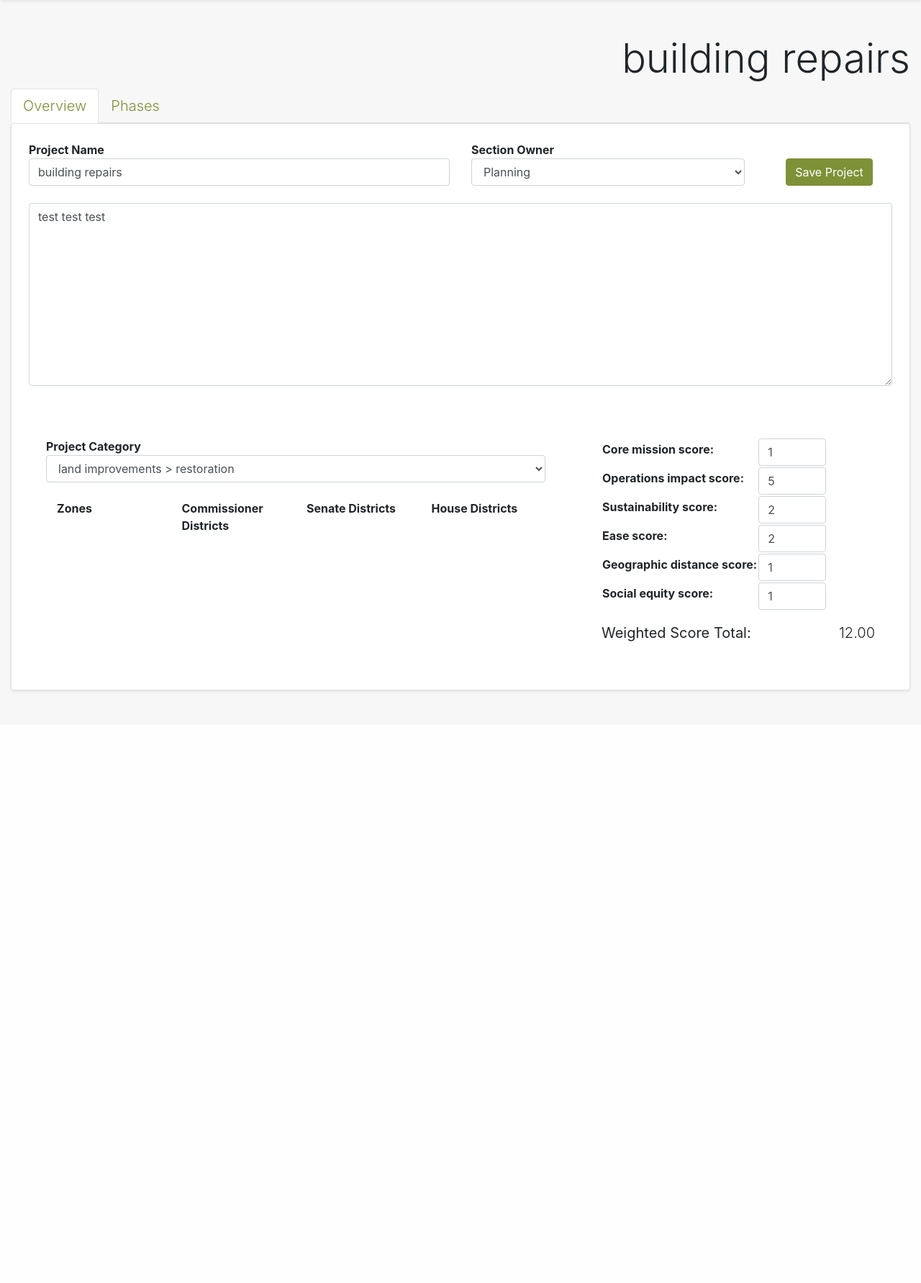
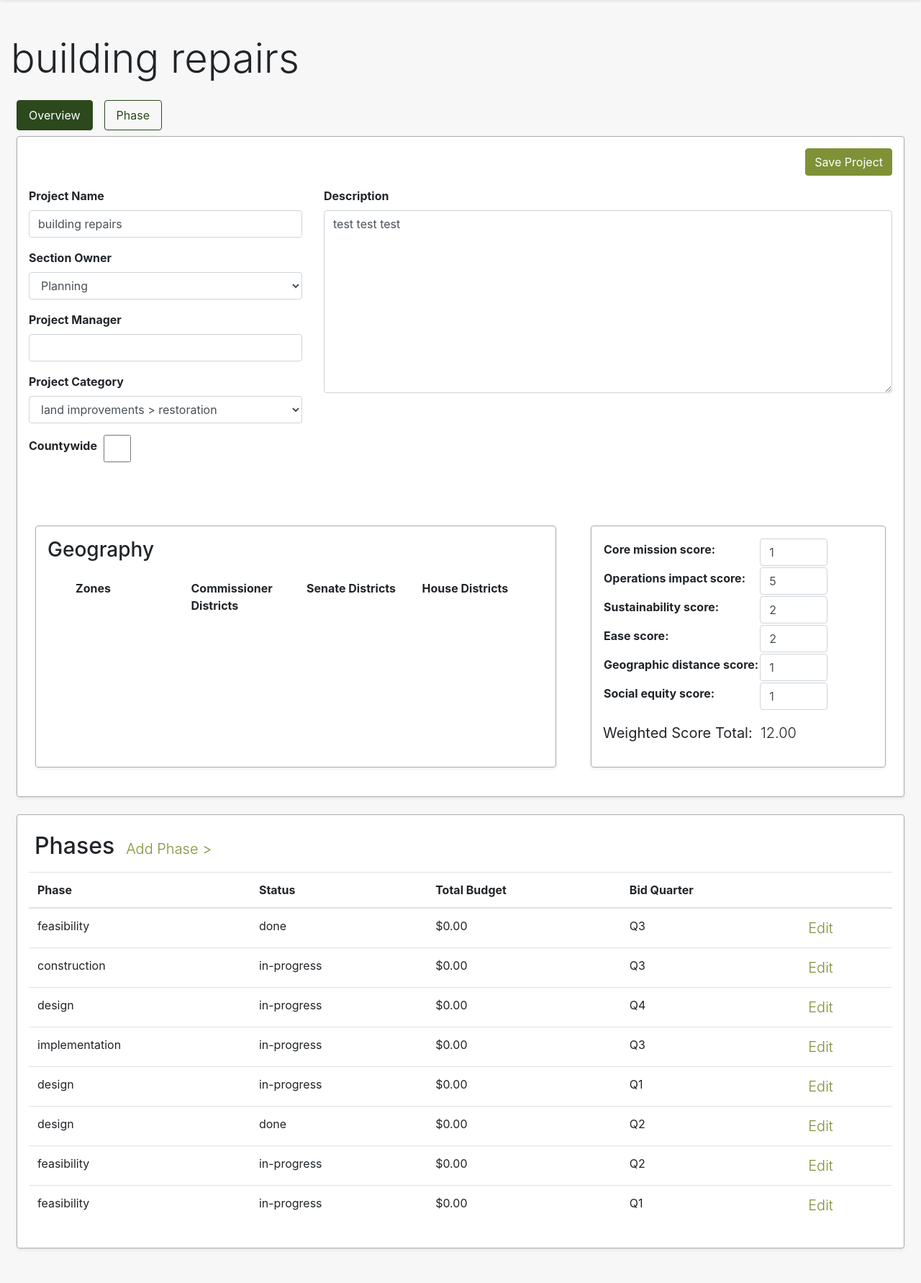
Before and after one commit to fpdcc/ccfp-asset-dashboard, a Django app: page /projects/2/ in a window 1280 px wide. Shown: the part 103-1885 px from the top of the page at 72% size. Before the commit the page ends 1065 px from the top, so only its background shows below. Run offline with Django 3.2, Linux system fonts and the light colour scheme; a user stored in the database is signed in; data comes from the database, SQL or seed files in the repository; data that the repository does not hold is empty; parts of the project's set-up code (start-up, migrations or seed data) failed here and were passed over; some libraries are stand-ins or nearby versions.

Commit message:
Project detail improvements (#161)
* save project form tweaks

* add new attributes to project model; update form; add phase list view to project overview page

* remove phase list view and template

* appease flake8

* navTab -> buttons

* consistent margins

```diff
--- a/asset_dashboard/forms.py
+++ b/asset_dashboard/forms.py
@@ -1,5 +1,5 @@
 from datetime import datetime
-from django.forms import ModelForm, TextInput, ChoiceField
+from django.forms import ModelForm, TextInput, ChoiceField, BooleanField
 from .models import Project, FundingStream, ProjectScore, ProjectCategory, Phase
 
 
@@ -13,7 +13,6 @@ class StyledFormMixin(object):
 
         for field_name, field in self.fields.items():
             field.widget.attrs['class'] = 'form-control'
-            field.widget.attrs['required'] = True
 
 
 class ProjectForm(StyledFormMixin, ModelForm):
@@ -22,10 +21,14 @@ class ProjectForm(StyledFormMixin, ModelForm):
         fields = ['name',
                   'description',
                   'section_owner',
-                  'category']
+                  'project_manager',
+                  'category',
+                  'countywide']
         widgets = {
             'name': TextInput(),
         }
+
+    countywide = BooleanField(initial=False, required=False, label='countywide')
 
 
 class ProjectScoreForm(StyledFormMixin, ModelForm):
--- a/asset_dashboard/models.py
+++ b/asset_dashboard/models.py
@@ -119,6 +119,10 @@ class Project(models.Model):
     senate_districts = models.ManyToManyField('SenateDistrict', blank=True)
     commissioner_districts = models.ManyToManyField('CommissionerDistrict', blank=True)
     zones = models.ManyToManyField('Zone', blank=True)
+
+    project_manager = models.CharField(max_length=100, null=True, blank=True)
+
+    countywide = models.BooleanField(default=False)
 
     def __str__(self):
         return self.name or ''
--- a/asset_dashboard/templates/asset_dashboard/partials/forms/add_project_modal_form.html
+++ b/asset_dashboard/templates/asset_dashboard/partials/forms/add_project_modal_form.html
@@ -33,6 +33,11 @@
               {{ form.category }}
             </div>
 
+            <div class="form-group">
+              <label class="form-label" for="id_project_manager">Project Manager</label>
+              {{ form.project_manager }}
+            </div>
+
             <div class="d-flex justify-content-end">
               <input type="submit" value="Add Project" class="btn btn-info">
             </div>
--- a/asset_dashboard/templates/asset_dashboard/partials/forms/edit_project_form.html
+++ b/asset_dashboard/templates/asset_dashboard/partials/forms/edit_project_form.html
@@ -2,33 +2,48 @@
     {% csrf_token %}
 
     {{ form.errors }}
-    <div class="row mb-4">
-        <div class="col-lg-6 col-md-12">
-            <strong>Project Name</strong>
+    <div>
+      <div class="text-right">
+          <input type="submit" value="Save Project" class="btn btn-info">
+      </div>
+    </div>
+
+    <div class="row">
+      <div class="col-4">
+        <div class="my-3">
+            <label for="Project Name"><strong>Project Name</strong></label>
             {{ form.name }}
         </div>
 
-        <div class="col-lg-4 col-md-12">
-            <strong>Section Owner</strong>
+        <div class="my-3">
+            <label for="Section Owner"><strong>Section Owner</strong></label>
             {{ form.section_owner }}
         </div>
 
-        <div class="col-lg-2 col-md-12 d-flex justify-content-center align-items-end">
-            <input type="submit" value="Save Project" class="btn btn-info">
+        <div class="my-3">
+            <label for="Project Manager"><strong>Project Manager</strong></label>
+            {{ form.project_manager }}
         </div>
-    </div>
-    <div class="row">
-        <div class="col">
-            {{ form.description }}
+
+        <div class="my-3">
+            <label for="Project Category"><strong>Project Category</strong></label>
+            {{ form.category }}
         </div>
+
+        <div class="my-3 d-flex align-items-center">
+          <label class="pr-2"><strong>Countywide</strong></label>
+          {{ form.countywide }}
+        </div>
+      </div>
+      <div class="col-8 my-3">
+        <label for="Project Description"><strong>Description</strong></label>
+        {{ form.description }}
+      </div>
     </div>
 
     <div class="row mt-5">
-        <div class="col">
-            <div class="row m-4">
-                <strong>Project Category</strong>
-                {{ form.category }}
-            </div>
+        <div class="col border border-secondary rounded shadow-sm p-3 m-4">
+            <h3>Geography</h3>
 
             <div class="row m-4">
                 <div class="col">
@@ -75,14 +90,14 @@
             </div>
         </div>
 
-        <div class="col-4 m-4">
+        <div class="col-4 border border-secondary rounded shadow-sm p-3 m-4">
             <table class="mb-3">
                 {{ score_form }}
             </table>
 
-            <div class="d-flex justify-content-between lead">
-                <strong>Weighted Score Total:</strong>
-                <p class="text-center">{{ total_score|floatformat:2 }}</p>
+            <div class="d-flex lead">
+                <strong>Weighted Score Total: &nbsp;</strong>
+                <p>{{ total_score|floatformat:2 }}</p>
             </div>
         </div>
     </div>
--- a/asset_dashboard/templates/asset_dashboard/project_phases_list.html
+++ b/asset_dashboard/templates/asset_dashboard/partials/phase_table.html
@@ -1,11 +1,7 @@
-{% extends "asset_dashboard/partials/project_base.html" %}
 {% load humanize %}
 
-{% block project %}
+{% block phase_table %}
   <div>
-    <div class="text-right mb-4">
-      <a href="{% url 'create-phase' pk=project.id %}" class="lead text-info">Add Phase ></a>
-    </div>
     <table class="table table-hover table-border py-4">
       <thead>
         <tr>
@@ -17,7 +13,7 @@
         </tr>
       </thead>
       <tbody>
-        {% for phase in object_list %}
+        {% for phase in phases %}
           <tr>
             <td>{{ phase.phase_type }}</td>
             <td>{{ phase.status }}</td>
@@ -29,5 +25,4 @@
       </tbody>
     </table>
   </div>
-
 {% endblock %}
--- a/asset_dashboard/templates/asset_dashboard/partials/project_base.html
+++ b/asset_dashboard/templates/asset_dashboard/partials/project_base.html
@@ -5,29 +5,30 @@
 <!-- Base view that contains the various forms for a Project. -->
 {% block body %}
   <div class="col">
-    <h1 class="text-right display-4">{{ project.name }}</h1>
-    <ul class="nav nav-tabs">
-      <li class="nav-item">
-        <a class="nav-link text-info lead" id="overview" href="{% url 'project-detail' pk=project.pk %}">Overview</a>
-      </li>
-      <li class="nav-item">
-        <a class="nav-link text-info lead" id="phases" href="{% url 'project-phases-list' pk=project.pk %}">Phases</a>
-      </li>
-    </ul>
+    <h1 class="display-4 mb-4">{{ project.name }}</h1>
 
-    <div class="tab-content card p-4 shadow-sm" id="nav-tabContent">
+    <nav>
+      <ul class="nav">
+        <li>
+          <a class="mx-2 btn btn-outline-primary nav-link" id="overview" href="{% url 'project-detail' pk=project.pk %}">Overview</a>
+        </li>
+        <li>
+          <a class="mx-2 btn btn-outline-primary nav-link" id="phases" href="{% url 'create-phase'  pk=project.pk %}">Phase</a>
+        </li>
+      </ul>
+    </nav>
+
+    <div class="border border-secondary rounded shadow-sm p-3 m-2 card">
         {% block project %}{% endblock %}
     </div>
+
+    {% block phase_list %}{% endblock %}
   </div>
 {% endblock %}
 
 {% block extra_js %}
 <script type="text/javascript">
   // JS for making the nav tab links look "active"
-
-  // Remove the existing active CSS class
-  Array.from(document.querySelectorAll('.nav-link')).forEach(el => el.classList.remove('active'))
-
   const tabIds = [
     "phases",
   ]
@@ -42,6 +43,8 @@
   // Else it is the project overview page. Since all of the path names that use this template
   // will have "projects", we're using "overview" as the default home-like page for a project.
   const elementId = active ? active : "overview"
-  document.getElementById(elementId).classList.add("active")
+
+  document.getElementById(elementId).classList.add("btn-primary")
+  document.getElementById(elementId).classList.remove('btn-outline-primary')
 </script>
 {% endblock %}
--- a/asset_dashboard/templates/asset_dashboard/project_detail.html
+++ b/asset_dashboard/templates/asset_dashboard/project_detail.html
@@ -3,3 +3,15 @@
 {% block project %}
   {% include "asset_dashboard/partials/forms/edit_project_form.html" %}
 {% endblock %}
+
+{% block phase_list %}
+  <div class="my-4 mx-2 border border-secondary rounded shadow-sm p-3 tab-content card">
+    <div class="d-flex m-2">
+      <h2>Phases</h2>
+      <a class="nav-link text-info lead" id="phases" href="{% url 'create-phase'  pk=project.pk %}">Add Phase ></a>
+    </div>
+    {% if phases %}
+      {% include "asset_dashboard/partials/phase_table.html" %}
+    {% endif %}
+  </div>
+{% endblock %}
--- a/asset_dashboard/urls.py
+++ b/asset_dashboard/urls.py
@@ -23,7 +23,7 @@ from asset_dashboard.endpoints import PortfolioViewSet, UserViewSet, \
 from asset_dashboard.views import ProjectListView, CipPlannerView, ProjectCreateView, \
                                     ProjectUpdateView, ProjectListJson, \
                                     ProjectsByDistrictListView, ProjectsByDistrictListJson, \
-                                    ProjectPhasesListView, PhaseCreateView, PhaseUpdateView, \
+                                    PhaseCreateView, PhaseUpdateView, \
                                     AssetAddEditView, FundingStreamCreateView, FundingStreamUpdateView
 
 
@@ -42,7 +42,6 @@ urlpatterns = [
     path('projects/json/', ProjectListJson.as_view(), name='project-list-json'),
     path('projects/add-project/', ProjectCreateView.as_view(), name='add-project'),
     path('projects/<int:pk>/', ProjectUpdateView.as_view(), name='project-detail'),
-    path('projects/<int:pk>/phases/', ProjectPhasesListView.as_view(), name='project-phases-list'),
     path('projects/<int:pk>/phases/create/', PhaseCreateView.as_view(), name='create-phase'),
     path('projects/phases/edit/<int:pk>/', PhaseUpdateView.as_view(), name='edit-phase'),
     path('projects/phases/<int:pk>/funding/create/', FundingStreamCreateView.as_view(), name='create-funding'),
--- a/asset_dashboard/views.py
+++ b/asset_dashboard/views.py
@@ -125,7 +125,8 @@ class ProjectCreateView(LoginRequiredMixin, CreateView):
                 'name': form.cleaned_data['name'],
                 'description': form.cleaned_data['description'],
                 'section_owner': form.cleaned_data['section_owner'],
-                'category': form.cleaned_data['category']
+                'category': form.cleaned_data['category'],
+                'project_manager': form.cleaned_data['project_manager']
             }
 
             project = Project.objects.create(**project_data)
@@ -158,6 +159,8 @@ class ProjectUpdateView(LoginRequiredMixin, UpdateView):
             context['score_form'] = ProjectScoreForm(instance=self.object.projectscore)
             context['category_form'] = ProjectCategoryForm(instance=self.object.category)
 
+            context['phases'] = Phase.objects.annotate().filter(project=self.kwargs['pk']).order_by('sequence')
+
         return context
 
     def get_success_url(self):
@@ -181,21 +184,6 @@ class ProjectUpdateView(LoginRequiredMixin, UpdateView):
 
         messages.success(self.request, 'Project successfully saved!')
         return super().form_valid(form)
-
-
-class ProjectPhasesListView(LoginRequiredMixin, ListView):
-    template_name = 'asset_dashboard/project_phases_list.html'
-    paginate_by = 15
-
-    def get_queryset(self):
-        return Phase.objects.annotate().filter(project=self.kwargs['pk']).order_by('sequence')
-
-    def get_context_data(self, **kwargs):
-        context = super().get_context_data(**kwargs)
-
-        # Need the project in context so the name shows up in the project_base.html template
-        context['project'] = Project.objects.get(id=self.kwargs['pk'])
-        return context
 
 
 class PhaseCreateView(LoginRequiredMixin, CreateView):
```
Also changed, not shown: tests/test_views.py (+8 -2 lines), asset_dashboard/migrations/0032_project_project_manager.py (added), asset_dashboard/migrations/0033_project_countywide.py (added).
